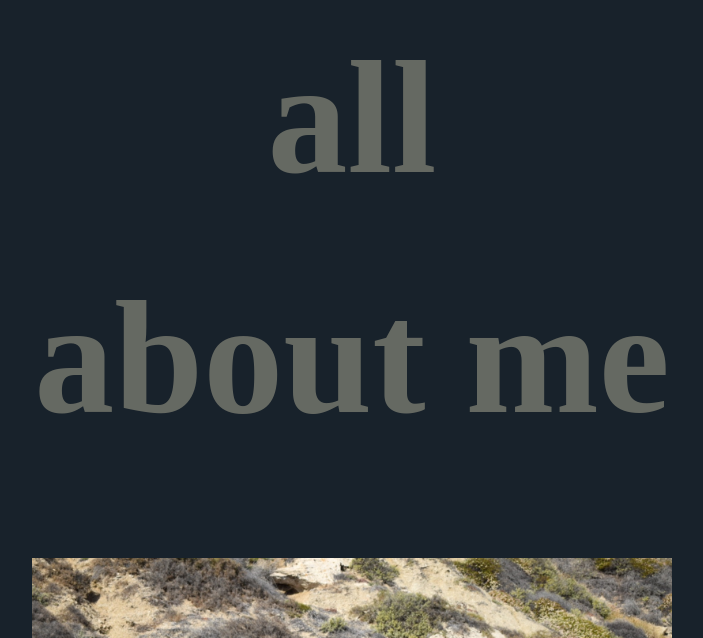
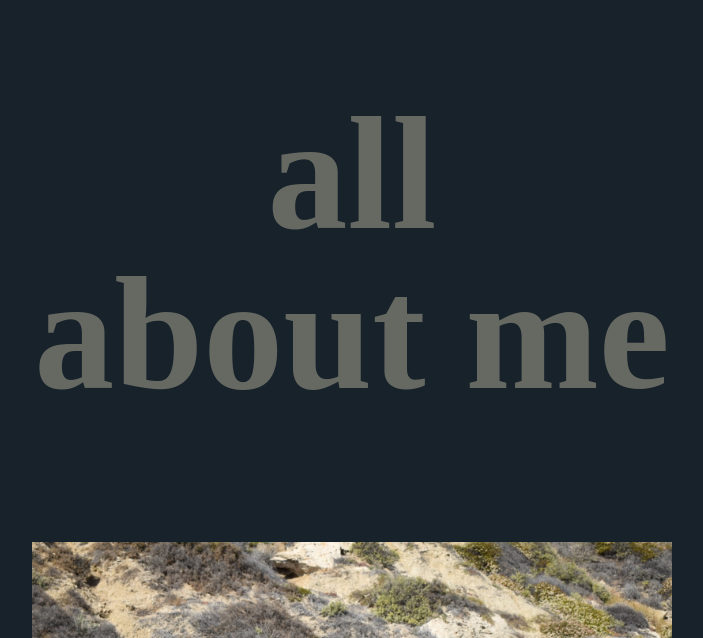
Before and after one commit to samanthacabrera/portfolio, a React (Create React App) app: page /about in a window 1280 px wide. Shown: the part 162-800 px from the top of the page, without its empty margins (288-991 px from the left). Built offline with nearby package versions, Linux system fonts and the light colour scheme.

Commit message:
feat(AboutMe): Update section styles and typography

```diff
--- a/src/AboutMe.js
+++ b/src/AboutMe.js
@@ -4,10 +4,12 @@ import me from "./IMG_0897.JPG";
 function AboutMe() {
   return (
     <div className="space-y-20">
-            <h2 className="subHeading">All <br /> About Me </h2>
+      <h2 className="subHeading pt-0 md:pt-24 md:pb-12  md:text-9xl text-7xl lineheight">All <br/> About Me </h2>
       <img src={me} alt="Me"/>
-            <p>I was born and raised in Southern California. I currently live in Denver with my husband, Justin, and our cute cat, Ares.</p>
-            <p>In my free time you can find me practing yoga, solving puzzles, or watching movies. When the weather permits, I love to go on picnics and hike.</p>
+      <p>I was born and raised in Southern California. I currently live in Denver with my husband, Justin, and our cute
+        cat, Ares.</p>
+      <p>In my free time you can find me practing yoga, solving puzzles, or watching movies. When the weather permits, I
+        love to go on picnics and hike.</p>
       <p>I am in constant pursuit of new experiences, embracing the richness that life has to offer.</p>
     </div>
   )
```
Lines whose indentation alone changed are shown as unchanged.
